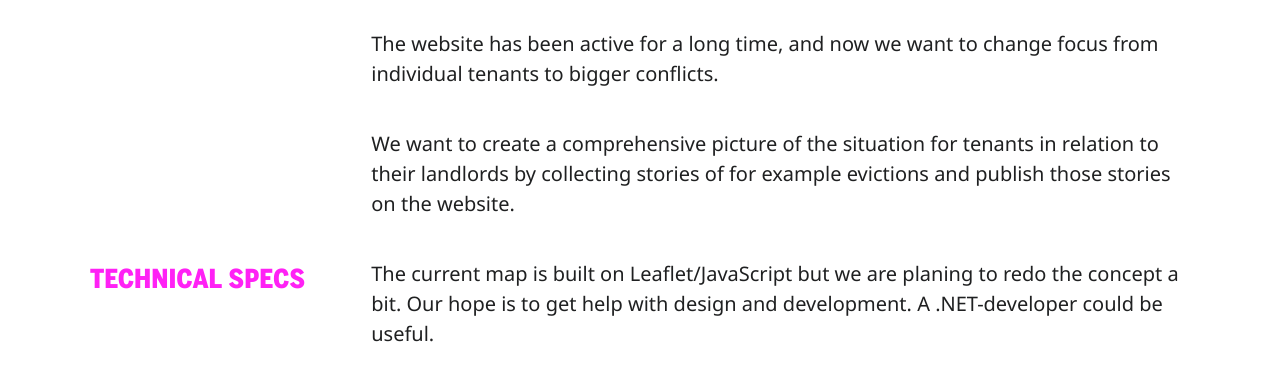
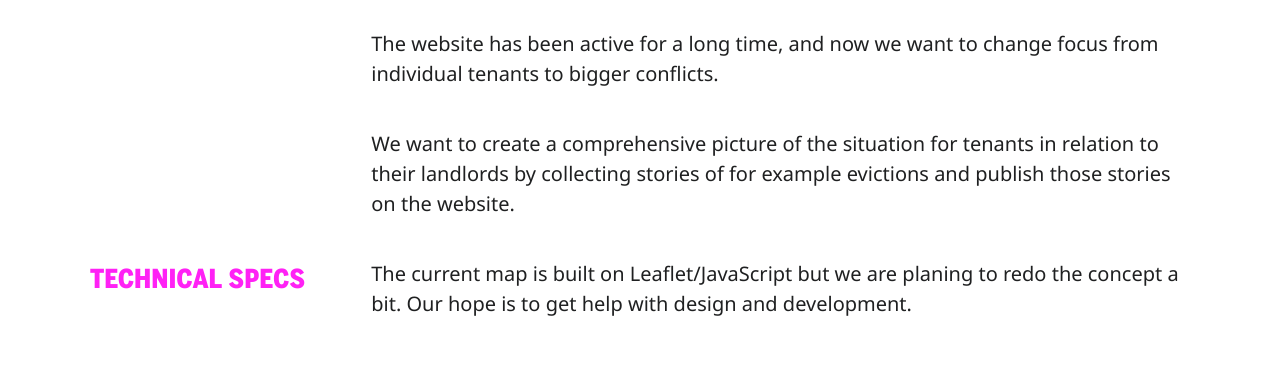
Before and after one commit to civictechsweden/civictech.se, a Jekyll site: the page built from _posts/2018-02-01-hyresrattskollen-en.md, in a window 1280 px wide and 900 px high, scrolled down 1008 px, cut to the strip 0-471 px from the top of the window. Shown: the top 381 px of the strip. Built offline with Jekyll 4.4.1, drawn with Linux system fonts in a browser that asks for light colours; nearby versions of some CDN libraries.

Commit message:
Updated Hyresrattskollen En

```diff
--- a/_posts/2018-02-01-hyresrattskollen-en.md
+++ b/_posts/2018-02-01-hyresrattskollen-en.md
@@ -37,4 +37,4 @@ The website has been active for a long time, and now we want to change focus fro
 We want to create a comprehensive picture of the situation for tenants in relation to their landlords by collecting stories of for example evictions and publish those stories on the website.
 
 ## Technical specs
-The current map is built on Leaflet/JavaScript but we are planing to redo the concept a bit. Our hope is to get help with design and development. A .NET-developer could be useful.
+The current map is built on Leaflet/JavaScript but we are planing to redo the concept a bit. Our hope is to get help with design and development.
```
